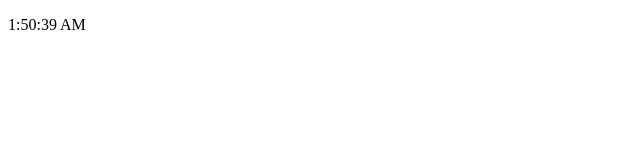
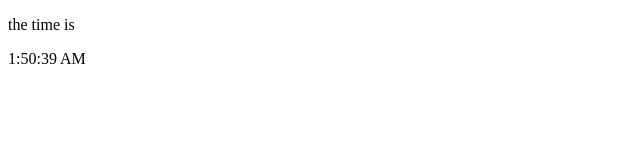
Before and after one commit to HackYourAssignment/Assignments-cohort47, a website: page 2-Browsers/Week1/assignment/ex4-whatsTheTime/index.html in a window 1280 px wide. Shown: the whole page, without its empty margins (0-640 px from the left). Drawn offline with Linux system fonts and the light colour scheme.

Commit message:
Update index.html ex4

```diff
--- a/2-Browsers/Week1/assignment/ex4-whatsTheTime/index.html
+++ b/2-Browsers/Week1/assignment/ex4-whatsTheTime/index.html
@@ -5,6 +5,7 @@
     <meta name="viewport" content="width=device-width, initial-scale=1.0" />
     <title>What's The Time?</title>
   </head>
+  <p class="timeView">the time is </p>
   <body>
     <script src="index.js"></script>
   </body>
```
